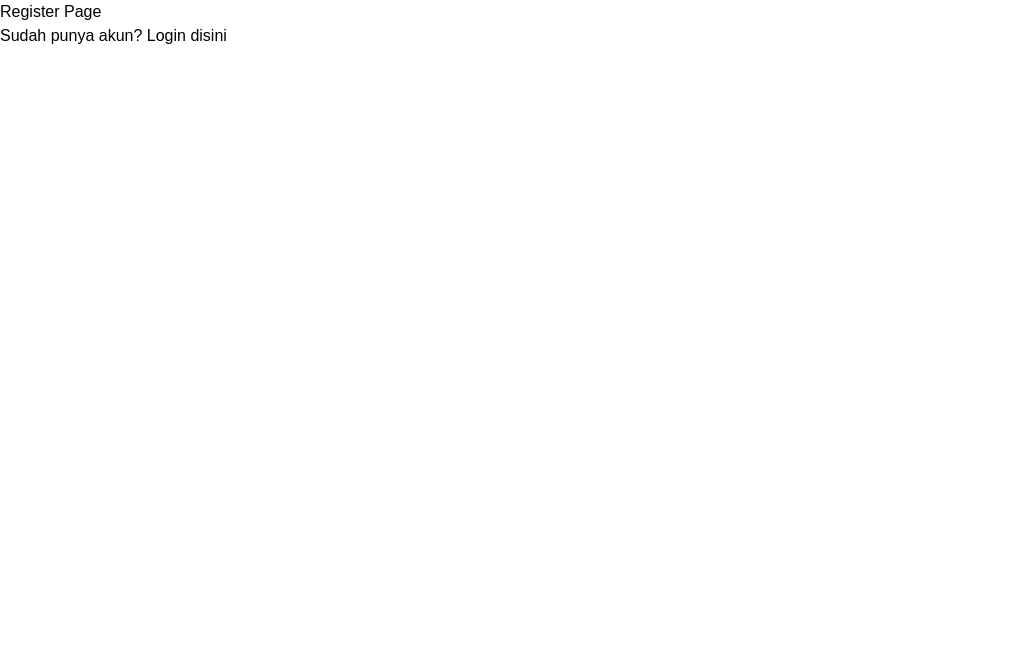
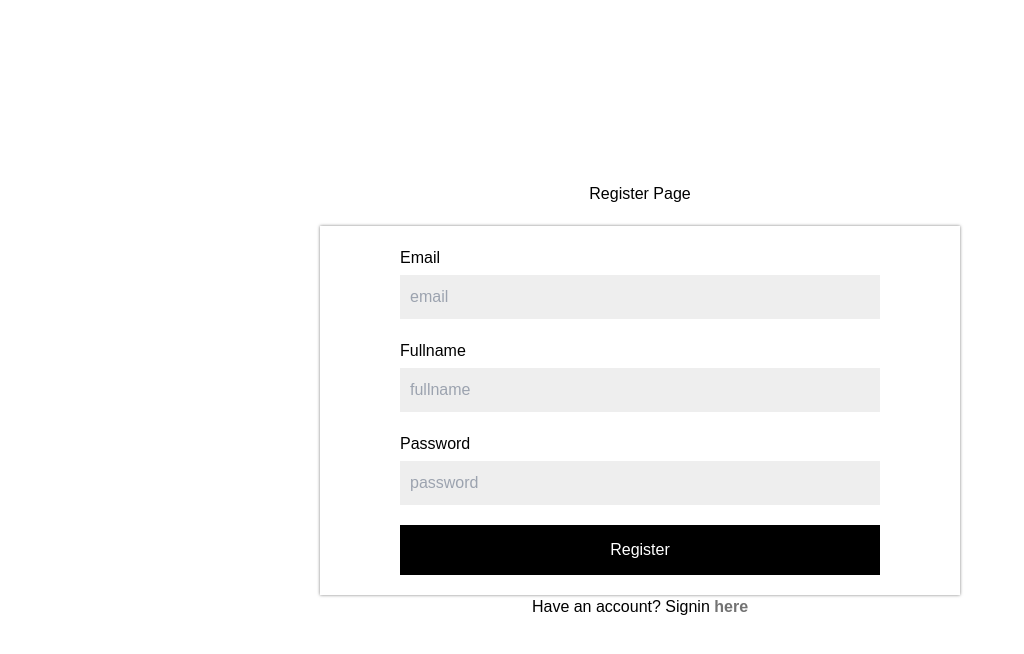
Before and after one commit to rendrabimaa/my-next-app, a Next.js app: page /auth/register in a window 1280 px wide. Shown: the top 654 px of the page, without its empty margins (0-1024 px from the left). Built offline with nearby package versions, Linux system fonts and the light colour scheme.

Commit message:
preparation login menggunakan firebase

```diff
--- a/src/pages/auth/register.tsx
+++ b/src/pages/auth/register.tsx
@@ -1,13 +1,11 @@
 import Link from "next/link";
+import RegisterView from "@/views/auth/register";
 
 const RegisterPage = () => {
     return (
-        <div>
-            <h1>Register Page</h1>
-            <p>
-                Sudah punya akun? Login <Link href={"/auth/login"}>disini</Link>
-            </p>
-        </div>
+        <>
+            <RegisterView />
+        </>
     )
 }
 
--- /dev/null
+++ b/src/views/auth/register/Register.module.scss
@@ -0,0 +1,39 @@
+.register {
+    display: flex;
+    align-items: center;
+    justify-content: center;
+    flex-direction: column;
+    width: 100vw;
+    height: 100vh;
+    &__title {
+        size: 32px;
+        margin-bottom: 20px;
+    }
+    &__form {
+        padding: 0px 20px;
+        width: 50%;
+        box-shadow: 0 0 3px rgba($color: #000000, $alpha: 0.5);
+        &__item {
+            display: flex;
+            flex-direction: column;
+            width: 80%;
+            margin: 20px auto;
+            &__input {
+                padding: 10px;
+                background-color: #eee;
+                margin-top: 5px;
+            }
+            &__button {
+                background-color: black;
+                color: white;
+                height: 50px;
+            }
+        }
+    }
+    &__link {
+        a {
+            color: #737373;
+            font-weight: bold;
+        }
+    }
+}
--- /dev/null
+++ b/src/views/auth/register/index.tsx
@@ -0,0 +1,34 @@
+import styles from './Register.module.scss'
+import Link from 'next/link';
+
+const RegisterView = () => {
+    return (
+        <div className={styles.register}>
+            <h1 className={styles.register__title}>Register Page</h1>
+            <div className={styles.register__form}>
+                <form action="">
+                    <div className={styles.register__form__item}>
+                        <label htmlFor="email" className={styles.register__form__item__label}>Email</label>
+                        <input type="email" name='email' placeholder='email' className={styles.register__form__item__input}/>
+                    </div>
+                    <div className={styles.register__form__item}>
+                        <label htmlFor="fullname" className={styles.register__form__item__label}>Fullname</label>
+                        <input type="text" name='fullname' placeholder='fullname' className={styles.register__form__item__input}/>
+                    </div>
+                    <div className={styles.register__form__item}>
+                        <label htmlFor="password" className={styles.register__form__item__label}>Password</label>
+                        <input type="password" name='password' placeholder='password' className={styles.register__form__item__input}/>
+                    </div>
+                    <div className={styles.register__form__item}>
+                        <button type='submit' className={styles.register__form__item__button}>Register</button>
+                    </div>
+                </form>
+            </div>
+            <p className={styles.register__link}>
+                Have an account? Signin <Link href={"/auth/login"}>here</Link>
+            </p>
+        </div>
+    )
+}
+
+export default RegisterView;
```
